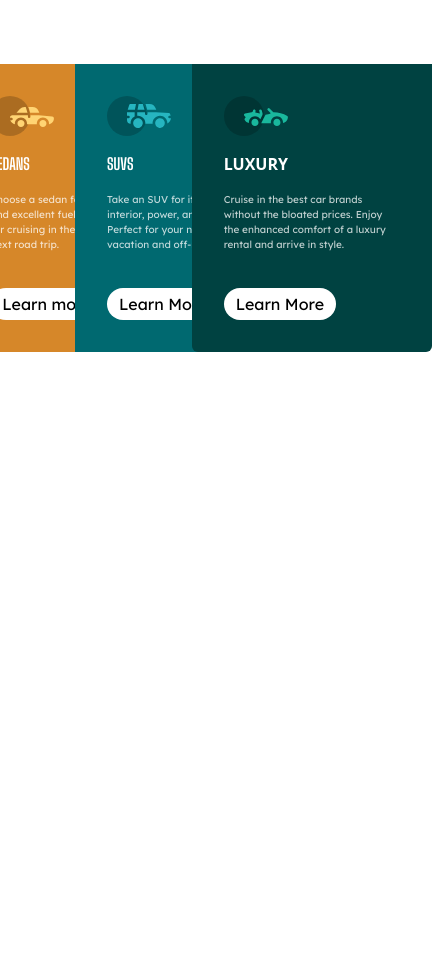
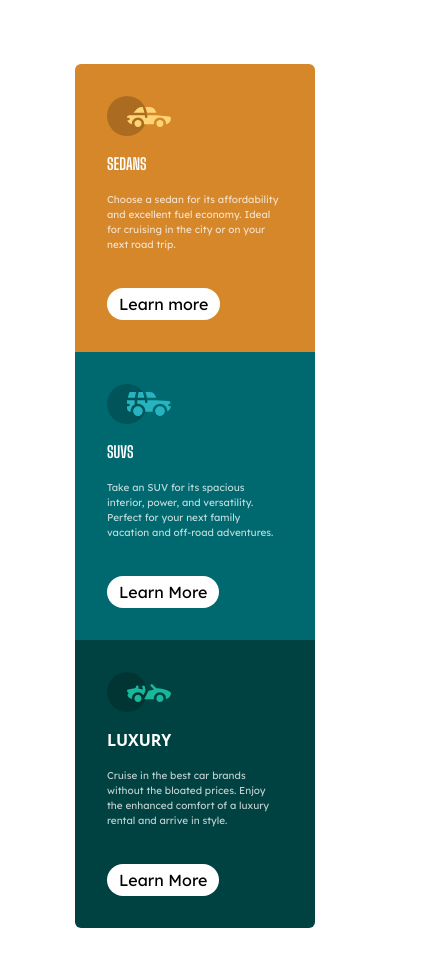
Before and after one commit to Temski-the-coder/3-column-preview-card, a plain HTML site: page index.html in a window 390 px wide. Shown: the whole page, 432 px wide, since content can reach past the window. Before the commit the page ends 844 px from the top, so only its background shows below. Drawn offline with nearby package versions, Linux system fonts and the light colour scheme.

Commit message:
set up changes to 3 grid column

```diff
--- a/index.html
+++ b/index.html
@@ -37,7 +37,7 @@
   </head>
 
   <body class="flex bg-white py-16 px-5 justify-center lg:items-center lg:h-screen">
-    <main class="grid grid-cols-1 grid-cols-3 place-items-center">
+    <main class="grid grid-cols-1 md:grid-cols-3 place-items-center">
       <section
         class="bg-[#d68729] p-8 rounded-t-md lg:rounded-t-none lg:rounded-l-md  h-[18rem] w-60 justify-between flex flex-col items-start"
       >
```
